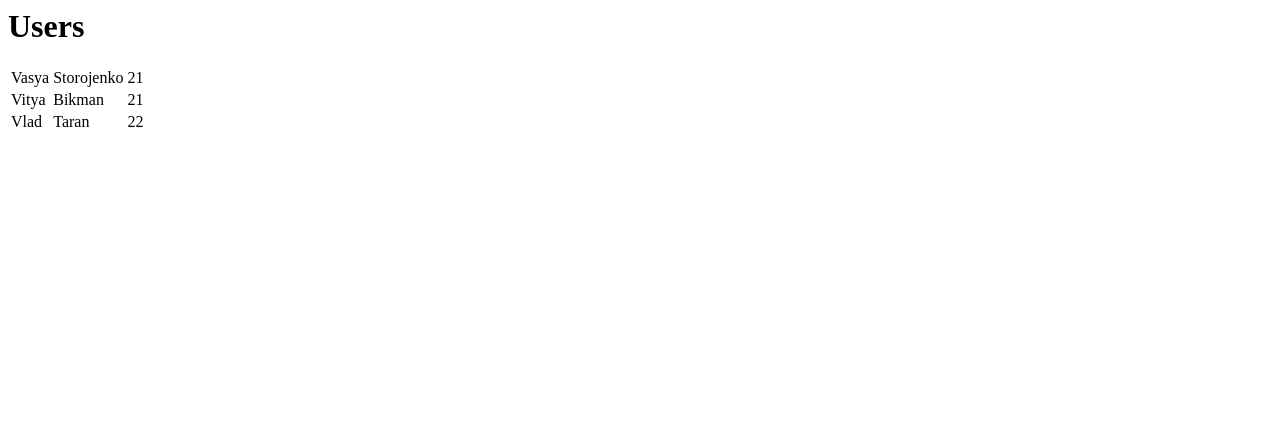
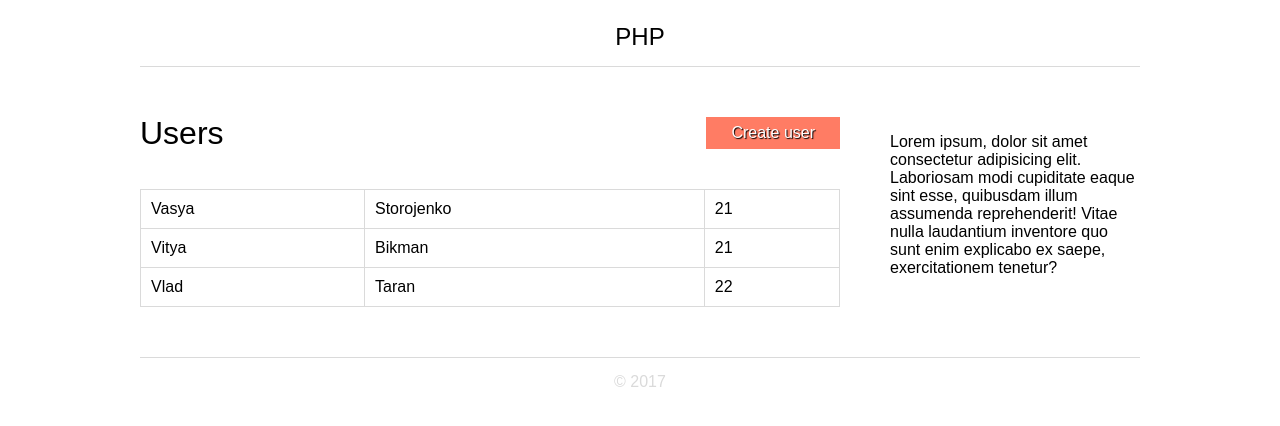
Before and after one commit to Bikmanson/MVS-for-study, a PHP site: page /user/index in a window 1280 px wide. Shown: the top 426 px of the page. Run offline with PHP 8.4, Linux system fonts and the light colour scheme.

Commit message:
new! Everything works

```diff
--- /dev/null
+++ b/assets/css/layout.css
@@ -0,0 +1,114 @@
+body {
+    box-sizing: border-box;
+    font-family: Arial, Verdana, sans-serif;
+}
+
+.clear {
+    clear: both;
+}
+
+.page {
+    width: 1000px;
+    max-width: 1000px;
+    min-width: 1000px;
+    margin: 0 auto;
+}
+
+.header {
+    border-bottom: 1px solid #dadada;
+    text-align: center;
+    font-size: 24px;
+    padding: 15px;
+    margin-bottom: 50px;
+}
+
+.content {
+    width: 700px;
+    float: left;
+}
+
+.sidebar {
+    width: 250px;
+    float: right;
+}
+
+.footer {
+    margin-top: 50px;
+    border-top: 1px solid #dadada;
+    text-align: center;
+    padding: 15px;
+    color: #dadada;
+}
+
+.input {
+    display: block;
+    margin-bottom: 5px;
+}
+
+.form {
+    width: 175px;
+    margin-left: 50px;
+}
+
+.link {
+    float: right;
+}
+
+.tableHead {
+    margin: 0;
+}
+
+.table {
+    width: 100%;
+    border: 1px solid black;
+    border-collapse: collapse;
+}
+
+td {
+    padding: 10px;
+    border: 1px solid #dadada;
+}
+
+.page-header {
+    overflow: hidden;
+    margin-bottom: 25px;
+}
+
+.page-header-left {
+    width: 65%;
+    float: left;
+}
+
+.page-header-right {
+    width: 30%;
+    float: right;
+}
+
+.page-title {
+    font-size: 32px;
+    line-height: 32px;
+    vertical-align: middle;
+    float: left;
+
+}
+
+.create-btn, a.create-btn {
+    display: inline-block;
+    padding: 7px 25px;
+    background: #ff7c64;
+    color: #ffffff;
+    text-align: center;
+    float: right;
+    text-decoration: none;
+    margin-bottom: 15px;
+    -webkit-transition: all 0.5s ease 0s;
+    -moz-transition: all 0.5s ease 0s;
+    -ms-transition: all 0.5s ease 0s;
+    -o-transition: all 0.5s ease 0s;
+    transition: all 0.5s ease 0s;
+    text-shadow: 1px 1px 1px #000;
+}
+
+.create-btn:hover, a.create-btn:hover {
+    text-shadow: none;
+}
--- a/framework/Application.php
+++ b/framework/Application.php
@@ -57,7 +57,7 @@ class Application
 
         // realize request
         $this->controller = new $this->class();
-        echo $this->controller->{$this->method}(); //TODO: What is it?
+        echo $this->controller->{$this->method}();
 
     }
 
--- a/framework/Controller.php
+++ b/framework/Controller.php
@@ -8,6 +8,8 @@
 class Controller
 {
 
+    protected $layout = 'main';
+
     /**
      * @param $viewFileName
      * @param array $data
@@ -16,7 +18,7 @@ class Controller
      * return this to request method
      */
     function render($viewFileName, array $data = []){
-        $fileName = 'action' . ucfirst($viewFileName) . '.php'; // view file name
+        $fileName = $viewFileName . '.php'; // view file name
 
         // recognize daughter class, requested this method - controller name
         $controller = preg_split("/controller/", strtolower(static::class), -1 , PREG_SPLIT_NO_EMPTY)[0];
@@ -25,7 +27,19 @@ class Controller
 
         ob_start(); // start save next expressions to buffer, not to screen
         require __DIR__ . '/../views/' . $controller . '/' . $fileName; // finish path to needed view file
-        return ob_get_clean(); // get buffer content (like string) and finish buffer with cleaning - return string
+        $viewContent = ob_get_clean(); // get buffer content (like string) and finish buffer with cleaning - return string
+
+        if(!$this->layout){
+            return $viewContent;
+        }
+
+        $layoutFileName = __DIR__ . '/../layout/' . $this->layout . '.php';
+
+        $content = $viewContent;
+
+        ob_start();
+        require $layoutFileName;
+        return ob_get_clean();
 
         //  TODO: existing checking for $fileName
     }
--- /dev/null
+++ b/layout/main.php
@@ -0,0 +1,31 @@
+<?php
+/**
+ * @var $content string
+ */
+?>
+
+<!DOCTYPE html>
+<html lang="en">
+<head>
+    <meta charset="UTF-8">
+    <title>Layout</title>
+    <link rel="stylesheet" href="/assets/css/layout.css">
+</head>
+<body>
+
+<div class="page">
+    <div class="header">PHP</div>
+    <div class="content">
+        <?=$content?>
+    </div>
+    <div class="sidebar">
+        <p>Lorem ipsum, dolor sit amet consectetur adipisicing elit. Laboriosam modi cupiditate eaque sint esse, quibusdam illum assumenda reprehenderit! Vitae nulla laudantium inventore quo sunt enim explicabo ex saepe, exercitationem tenetur?</p>
+    </div>
+    <div class="clear"></div>
+    <div class="footer">
+        © 2017
+    </div>
+</div>
+
+</body>
+</html>
--- a/views/user/actionIndex.php
+++ b/views/user/index.php
@@ -4,9 +4,19 @@
  * @var $title string
  */
 ?>
-<h1><?= $title ?></h1>
 
-<table>
+<div class="page-header">
+    <div class="page-header-left">
+        <div class="page-title"><?= $title ?></div>
+    </div>
+    <div class="page-header-right">
+        <a href="/user/create" class="create-btn">Create user</a>
+    </div>
+</div>
+
+<div class="clear"></div>
+
+<table class="table">
     <?php foreach ($users as $user) : ?>
         <tr>
             <td><?= $user->getFirstName() ?></td>
```
Also changed, not shown: views/user/actionCreate.php (deleted, +0 -13 lines), views/user/create.php (added, +25 -0 lines), assets/.htaccess (added).
